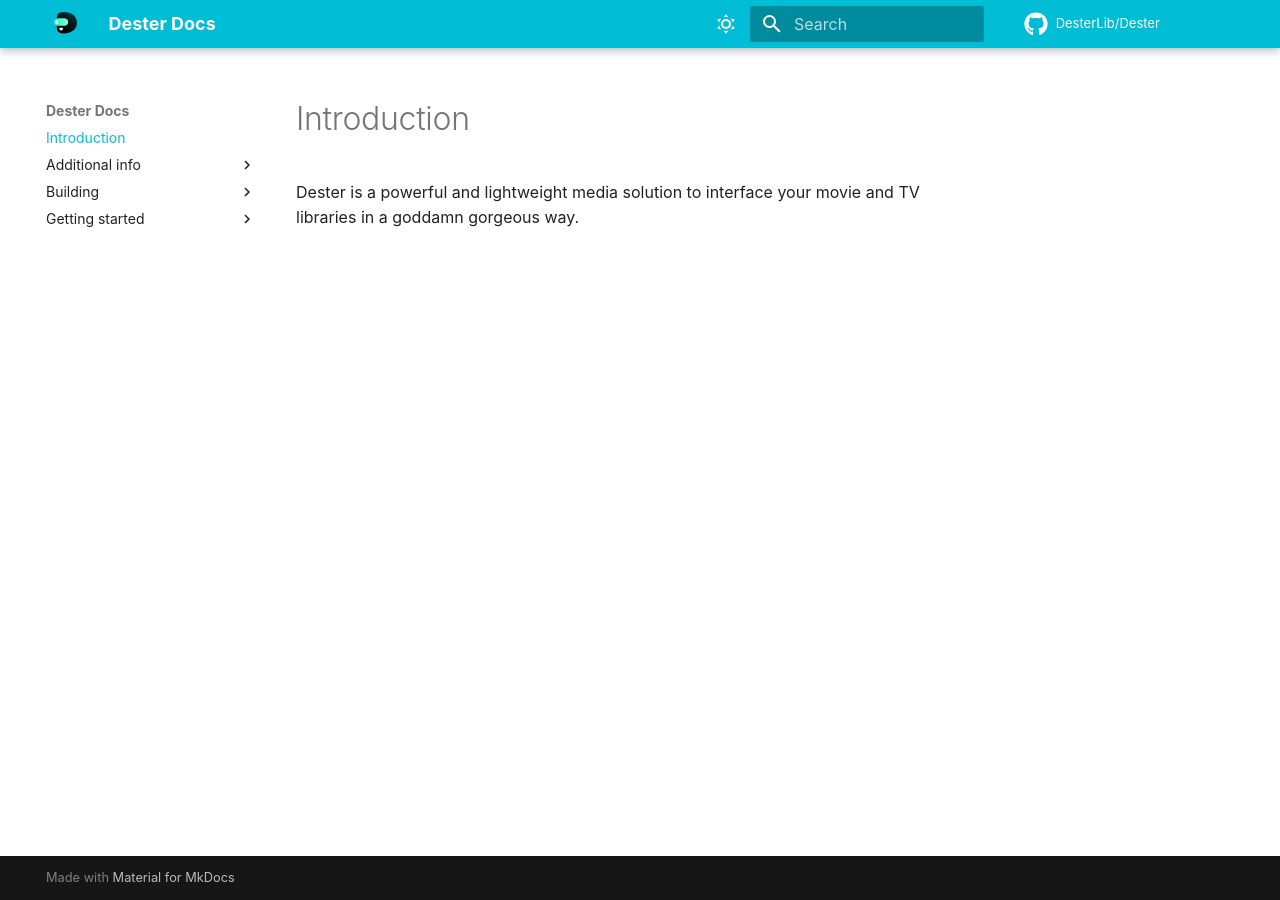
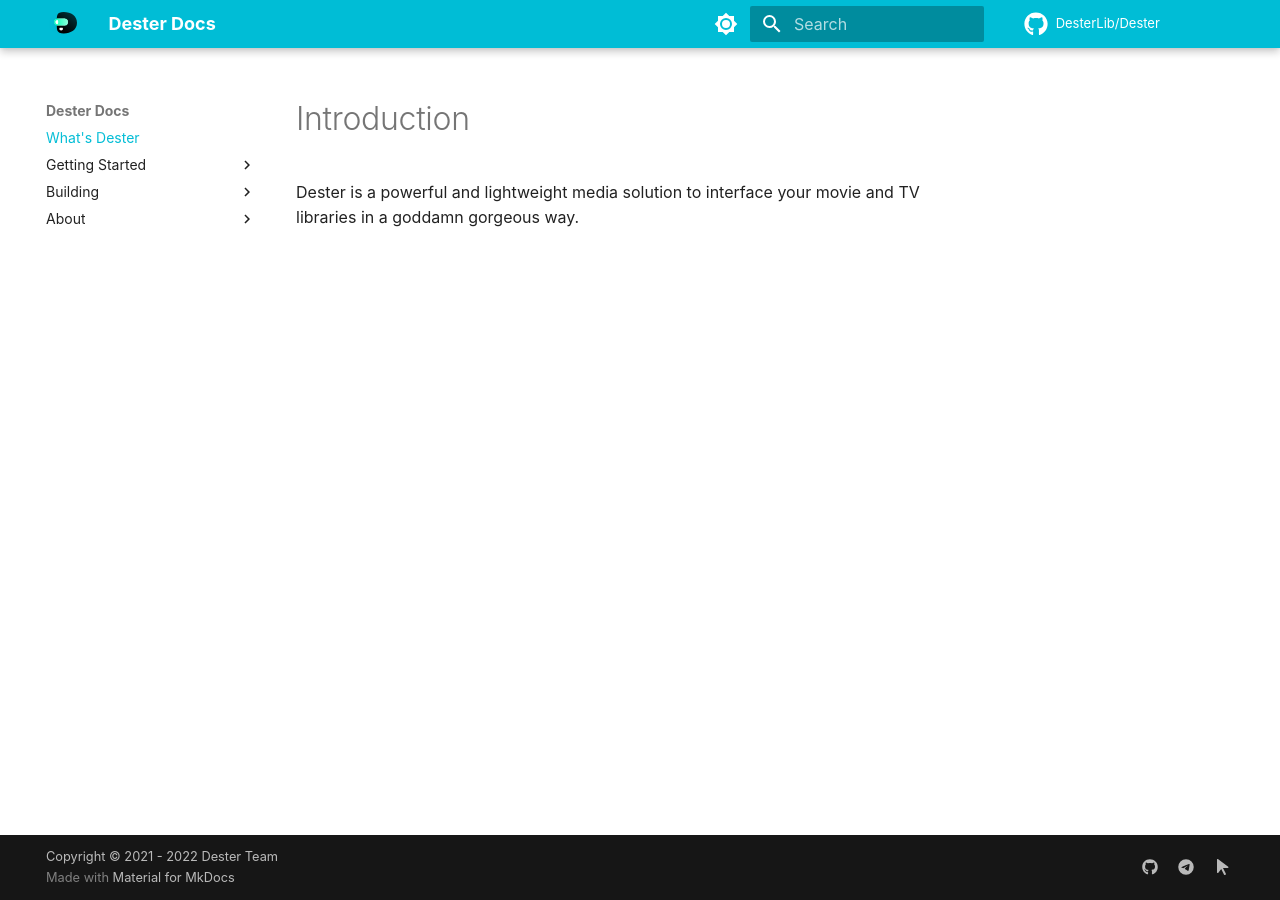
Before and after one commit to DesterLib/Docs-test, an MkDocs documentation site: the page built from docs/index.md, in a window 1280 px wide. Built offline with MkDocs 1.6.1 and Material for MkDocs 9.7.7, drawn with Linux system fonts in a browser that asks for light colours; comment, search, counter and statistics services are not loaded; old or Windows-style settings are respelled for this version of MkDocs.

Commit message:
FIX: logo and other stuffs

```diff
--- a/mkdocs.yml
+++ b/mkdocs.yml
@@ -6,25 +6,48 @@
 theme:
     name: "material"
     palette:
-        - scheme: default
-          primary: cyan
-          accent: indigo
-          toggle:
-              icon: material/weather-sunny
-              name: Switch to light mode
-        - scheme: slate
-          primary: cyan
-          accent: indigo
-          toggle:
-              icon: material/weather-night
-              name: Switch to dark mode
-    favicon: /favicon.ico
+      - scheme: default
+        primary: cyan
+        accent: indigo
+        toggle:
+          icon: material/brightness-7
+          name: Switch to dark mode
+      - scheme: slate
+        primary: cyan
+        accent: indigo
+        toggle:
+          icon: material/brightness-4
+          name: Switch to light mode
+    favicon: assets/favicon.ico
     icon:
         repo: fontawesome/brands/github
-    logo: /logo-dark-small.svg
+    logo: assets/logo-dark-small.svg
     font: false
     custom_dir: docs
-    custom_dir: assets
+    features:
+    - navigation.instant
+    - navigation.tracking
+    # - navigation.tabs
+    - navigation.indexes
+
+    - search.suggest
+    - search.share
+nav:
+  - What's Dester:
+    - index.md
+  - Getting Started:
+    - getting-started\prerequisite-setup.md
+    - getting-started\local-deployement.md
+    - getting-started\heroku-deployment.md
+    - getting-started\desktop-application.md
+  - Building:
+    - building\frontend.md
+    - building\backend.md
+    - building\desktop.md
+  - About:
+    - additional-info\main.md
+    - additional-info\privacy-policy.md
+    - additional-info\terms-and-conditions.md
 
 repo_name: "DesterLib/Dester"
 repo_url: "https://github.com/DesterLib/Dester"
@@ -37,8 +60,18 @@
 
 plugins:
     - search
-    - awesome-pages
+    - git-authors
     - minify:
           minify_html: true
-    # - literate-nav:
-    #       nav_file: SUMMARY.md
+extra:
+  social:
+    - icon: fontawesome/brands/github
+      link: https://github.com/DesterLib
+
+    - icon: fontawesome/brands/telegram
+      link: https://telegram.dog/s/Dester_Community
+
+    - icon: fontawesome/solid/arrow-pointer
+      link: https://demo.dester.gq
+
+copyright: Copyright &copy; 2021 - 2022 Dester Team
```
Also changed, not shown: docs/assets/favicon.ico (added), docs/assets/logo-dark-small.svg (renamed from assets/logo-dark-small.svg), 1 other file.
